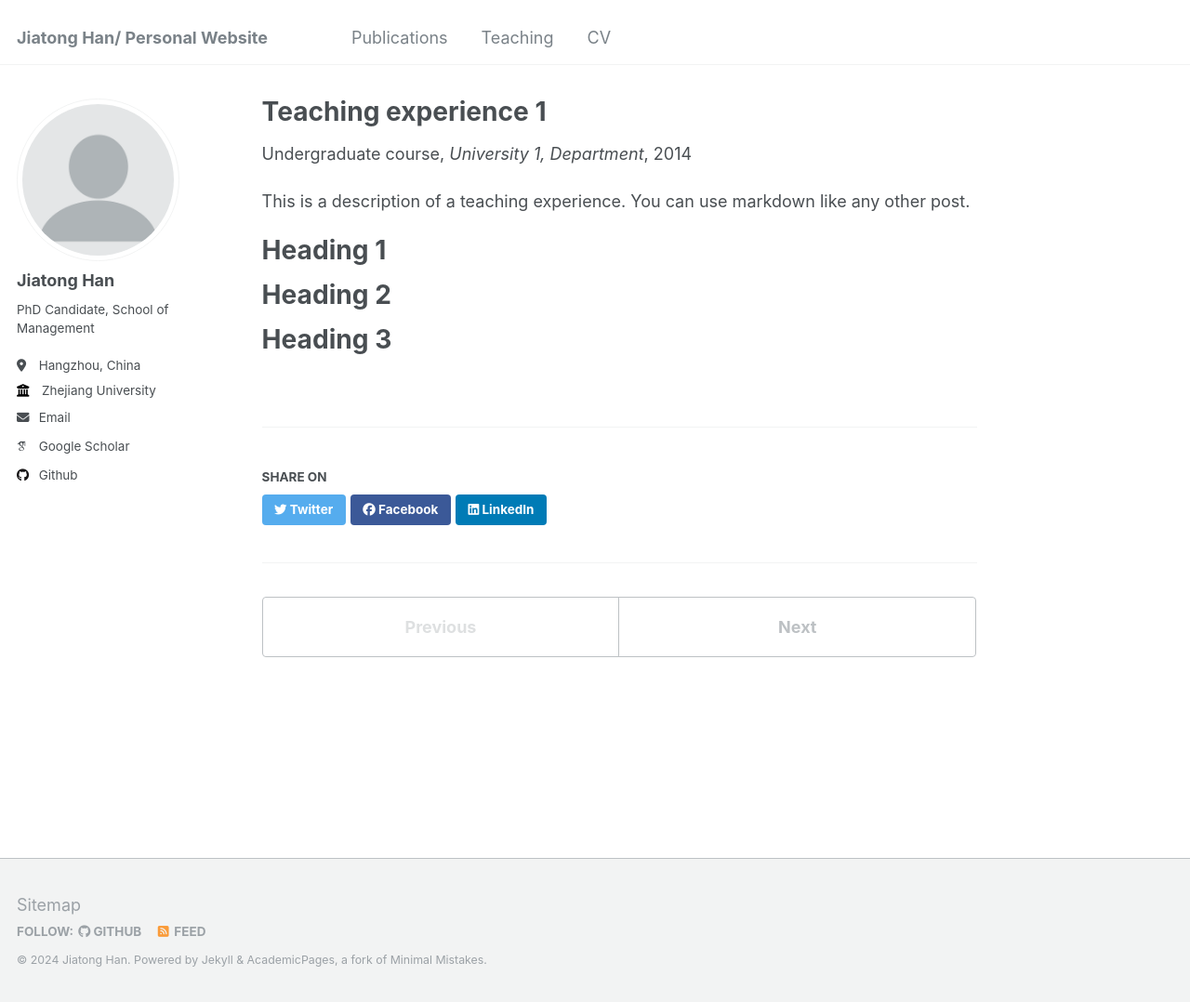
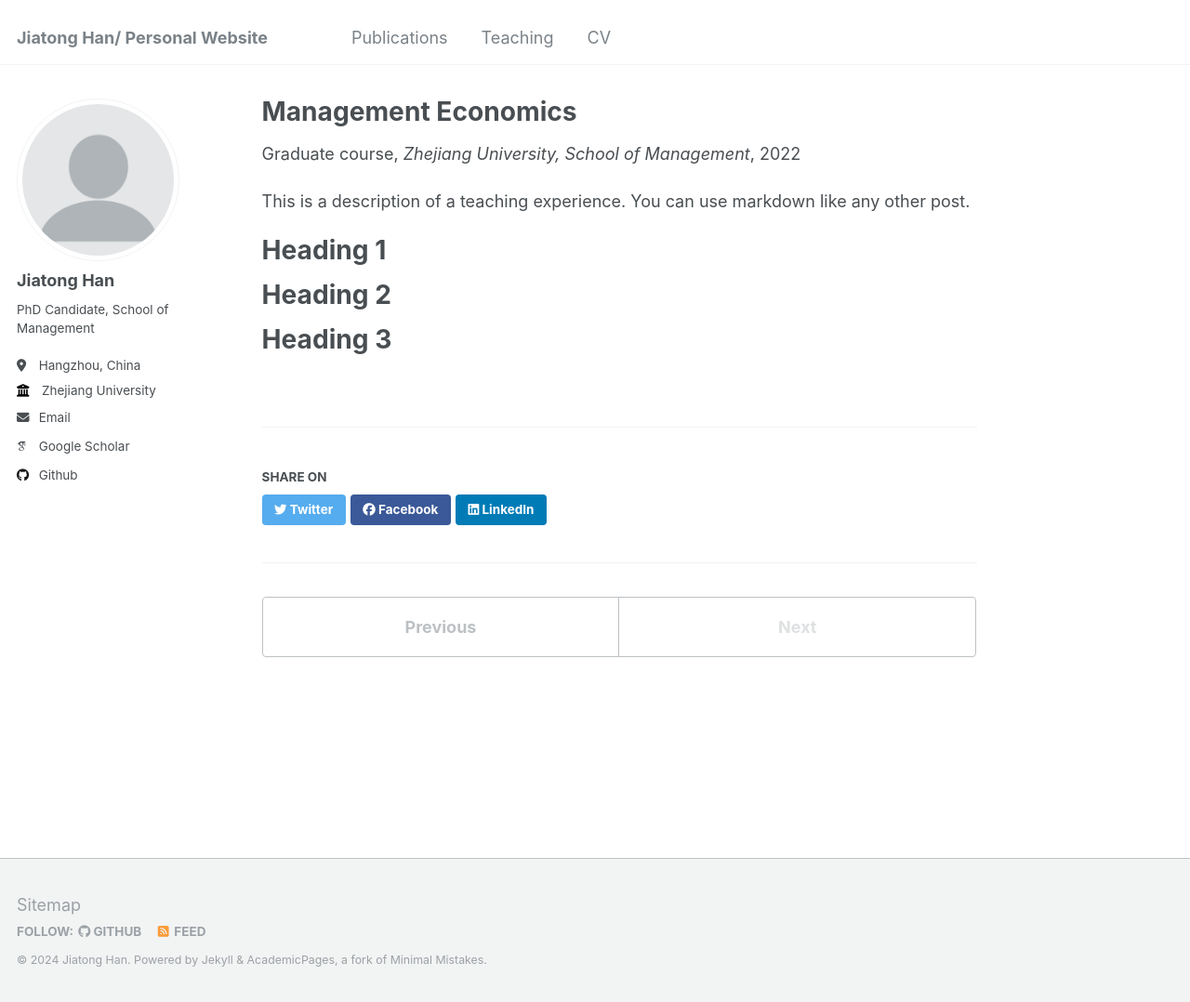
Before and after one commit to tt-08/jiatonghan, a Jekyll site: the page built from _teaching/2014-spring-teaching-1.md, in a window 1280 px wide and 1078 px high. Shown: the whole window at 93% size. Built offline with Jekyll 4.4.1, drawn with Linux system fonts in a browser that asks for light colours; some web fonts are replaced.

Commit message:
basic changes

```diff
--- a/_teaching/2014-spring-teaching-1.md
+++ b/_teaching/2014-spring-teaching-1.md
@@ -1,11 +1,11 @@
 ---
-title: "Teaching experience 1"
-collection: teaching
-type: "Undergraduate course"
-permalink: /teaching/2014-spring-teaching-1
-venue: "University 1, Department"
-date: 2014-01-01
-location: "City, Country"
+title: "Management Economics"
+collection: Teaching assistant
+type: "Graduate course"
+permalink:
+venue: "Zhejiang University, School of Management"
+date: 09/2022 - 11/2022
+location: "Hangzhou, China"
 ---
 
 This is a description of a teaching experience. You can use markdown like any other post.
```
Also changed, not shown: 1 other file.
